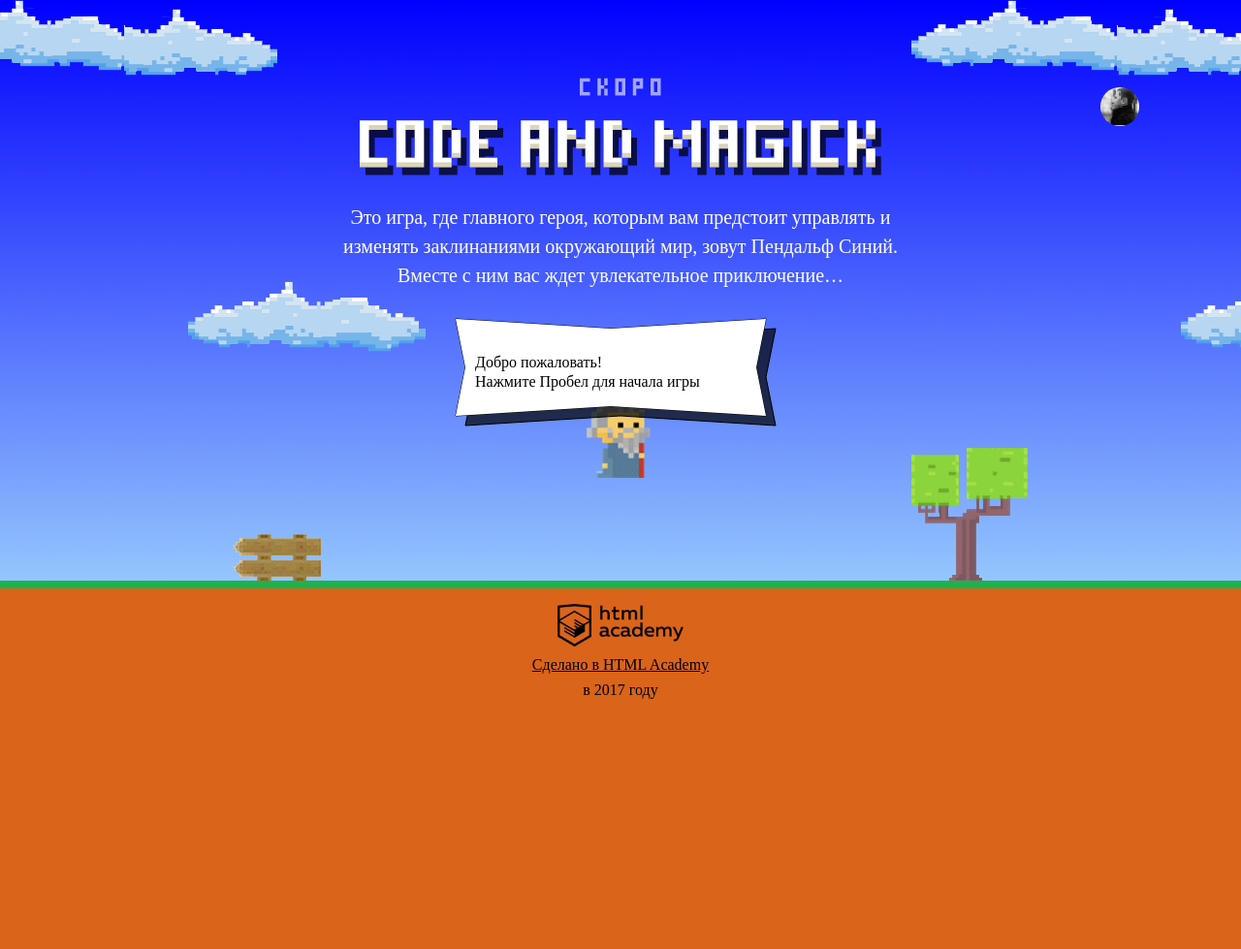
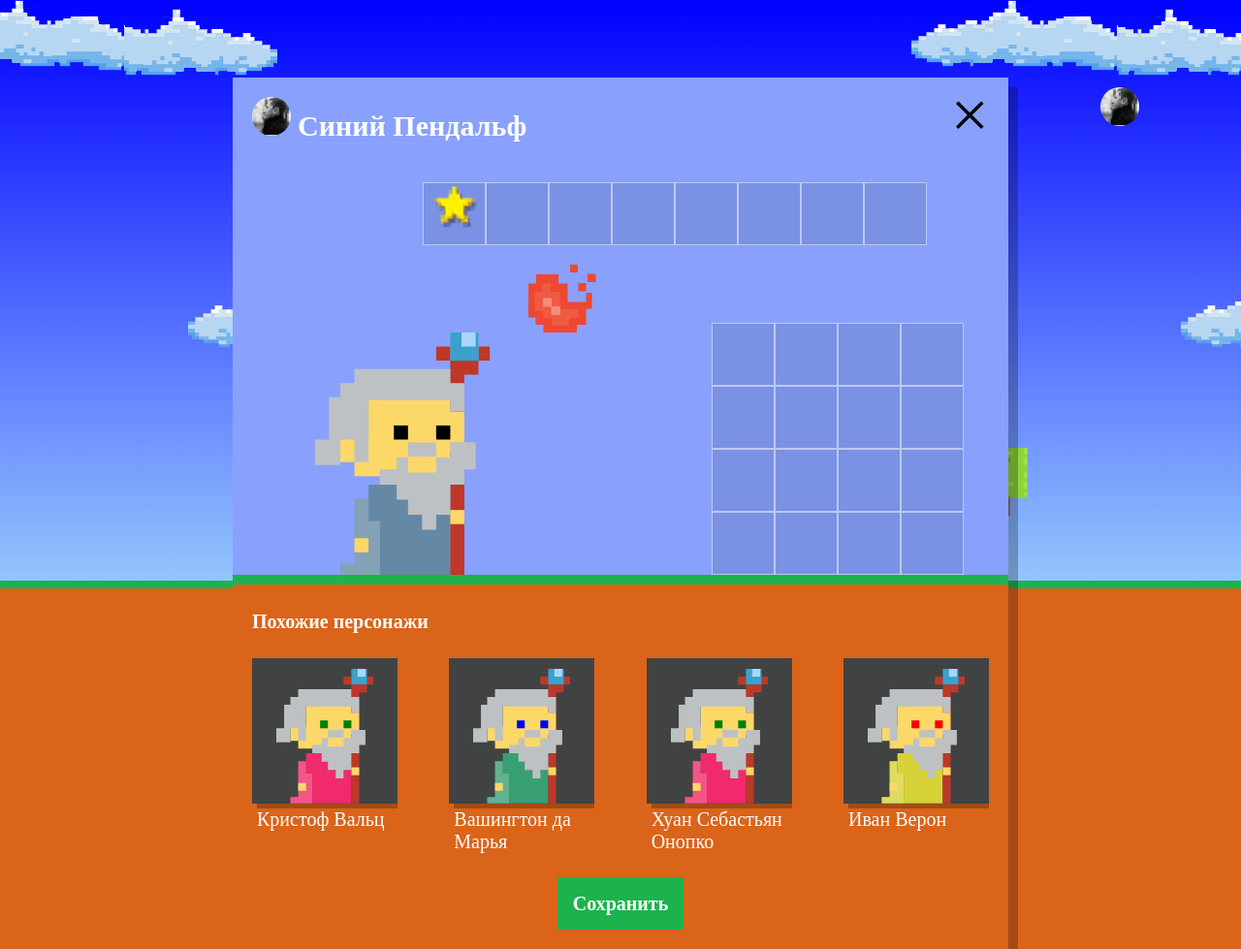
Before and after one commit to nookismile/860979-code-and-magick-19, a website: page index.html in a window 1280 px wide. Shown: the whole page at 97% size. Before the commit the page ends 800 px from the top, so only its background shows below. Drawn offline with Linux system fonts and the light colour scheme; a web font is replaced by a local one.

Commit message:
Учебный проект: нас орда

```diff
--- a/index.html
+++ b/index.html
@@ -195,7 +195,7 @@
 
   <script src="js/stat.js"></script>
   <script src="js/game.js"></script>
-
+  <script src="js/setup.js"></script>
 </body>
 
 </html>
--- /dev/null
+++ b/js/setup.js
@@ -0,0 +1,78 @@
+'use strict';
+
+(function () {
+
+  var dataWizards = {
+    COUNT: 4,
+    NAMES: ['Иван', 'Хуан Себастьян', 'Мария', 'Кристоф', 'Виктор', 'Юлия', 'Люпита', 'Вашингтон'],
+    SURNAMES: ['да Марья', 'Верон', 'Мирабелла', 'Вальц', 'Онопко', 'Топольницкая', 'Нионго', 'Ирвинг'],
+    COAT_COLOR: ['rgb(101, 137, 164)', 'rgb(241, 43, 107)', 'rgb(146, 100, 161)', 'rgb(56, 159, 117)', 'rgb(215, 210, 55)', 'rgb(0, 0, 0)'],
+    EYES_COLOR: ['black', 'red', 'blue', 'yellow', 'green']
+  };
+
+  var popup = document.querySelector('.setup');
+  var setupSimilarWizards = document.querySelector('.setup-similar');
+  var similarListElement = popup.querySelector('.setup-similar-list');
+  var similarWizardTemplate = document.querySelector('#similar-wizard-template').content;
+
+  cloneWizards();
+  openPopup();
+
+  function cloneWizards() {
+    var similarWizards = generateWizards();
+    var fragment = document.createDocumentFragment();
+
+    for (var i = 0; i < similarWizards.length; i++) {
+      fragment.appendChild(getWizard(similarWizards[i]));
+    }
+    similarListElement.appendChild(fragment);
+  }
+
+  function getWizard(wizard) {
+    var wizardElement = similarWizardTemplate.cloneNode(true);
+    wizardElement.querySelector('.setup-similar-label').textContent = wizard.names + '\n ' + wizard.surnames;
+    wizardElement.querySelector('.wizard-coat').style.fill = wizard.coatColor;
+    wizardElement.querySelector('.wizard-eyes').style.fill = wizard.eyesColor;
+    return wizardElement;
+  }
+
+  function generateWizards() {
+    var mixWizardNames = mixArray(dataWizards.NAMES);
+    var mixWizardSurnames = mixArray(dataWizards.SURNAMES);
+
+    var wizards = [];
+    for (var i = 0; i < dataWizards.COUNT; i++) {
+      wizards.push({
+        names: mixWizardNames[i],
+        surnames: mixWizardSurnames[i],
+        coatColor: getRandomElement(dataWizards.COAT_COLOR),
+        eyesColor: getRandomElement(dataWizards.EYES_COLOR)
+      });
+    }
+    return wizards;
+  }
+
+  function openPopup() {
+    popup.classList.remove('hidden');
+    setupSimilarWizards.classList.remove('hidden');
+  }
+
+  function mixArray(arr) {
+    var mixedArray = arr.slice();
+    for (var i = mixedArray.length - 1; i > 0; i--) {
+      var randomIndex = Math.floor(Math.random() * (i + 1));
+      var tempValue = mixedArray[i];
+      mixedArray[i] = arr[randomIndex];
+      mixedArray[randomIndex] = tempValue;
+    }
+    return mixedArray;
+  }
+
+  function getRandomElement(arr) {
+    for (var i = 0; i < arr.length; i++) {
+      var randomIndex = Math.floor(Math.random() * arr.length);
+      var randomElement = arr[randomIndex];
+    }
+    return randomElement;
+  }
+})();
```
